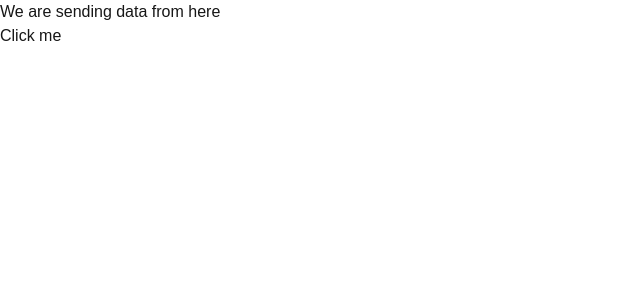
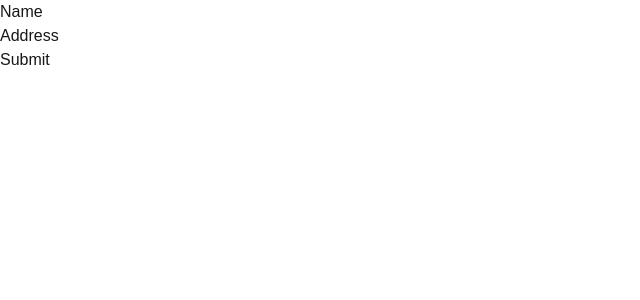
Before and after one commit to ritikkamboj/Sigma-NextJS, a Next.js app: page / in a window 1280 px wide. Shown: the top 300 px of the page, without its empty margins (0-640 px from the left). Built offline with nearby package versions, Linux system fonts and the light colour scheme.

Commit message:
server action for example post provoided by next JS

```diff
--- /dev/null
+++ b/app/action/form.js
@@ -0,0 +1,9 @@
+"use server"
+import fs from "fs/promises";
+
+
+export async function handleAction(e) {
+    "use server";
+    console.log(e.get("name"), e.get("add"));
+    await fs.writeFile("ritk.txt", "I am definetly going to be millionaire ");
+}
--- a/app/api/handler/route.js
+++ b/app/api/handler/route.js
@@ -6,5 +6,6 @@ export async function POST(request) {
     return NextResponse.json({
         success: true,
         data: "yes",
+        data: data
     });
 }
--- a/app/page.jsx
+++ b/app/page.jsx
@@ -1,30 +1,33 @@
 "use client";
+import React, { useRef } from "react";
+import { handleAction } from "./action/form";
 
-function Page() {
-  const data = {
-    name: "ritik",
-    work: "Developer",
-  };
-
-  async function handleClick() {
-    console.log("jai shree ram ");
-    const a = await fetch("/api/handler", {
-      method: "POST", // Use POST to create a new user
-      headers: {
-        "Content-Type": "application/json", // Important: Tell the server the data is in JSON format
-      },
-      body: JSON.stringify(data),
-    });
-    const res = await a.json();
-    console.log(res);
-  }
-
+function page() {
+  // handleAction();
+  const ref = useRef();
   return (
     <div>
-      <p>We are sending data from here</p>
-      <button onClick={handleClick}>Click me</button>
+      <form
+        ref={ref}
+        action={(e) => {
+          handleAction(e);
+          ref.current.reset();
+        }}
+      >
+        <div>
+          <label htmlFor="name">Name</label>
+          <input className="text-black" name="name" id="name" type="text" />
+        </div>
+        <div>
+          <label htmlFor="add">Address</label>
+          <input className="text-black" name="add" id="add" type="text" />
+        </div>
+        <div>
+          <button>Submit</button>
+        </div>
+      </form>
     </div>
   );
 }
 
-export default Page;
+export default page;
```
Also changed, not shown: ritk.txt (added).
